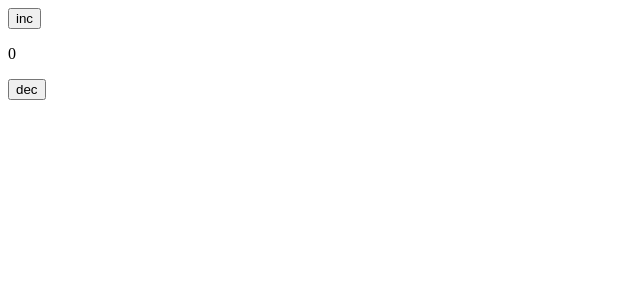
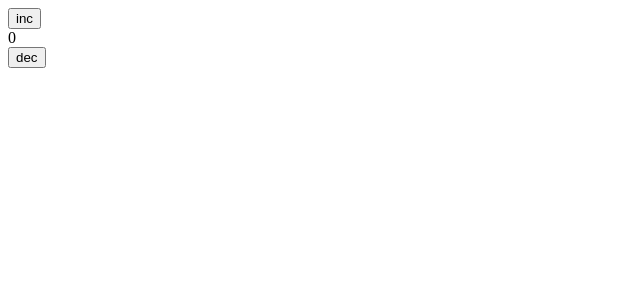
Before and after one commit to htutwaiphyoe/mastering-typescript, a React (Create React App) app in the folder the-complete-guide/react-redux-typescript/: page / in a window 1280 px wide. Shown: the top 300 px of the page, without its empty margins (0-640 px from the left). Built offline with nearby package versions, Linux system fonts and the light colour scheme.

Commit message:
add: react-redux-typescript functional

```diff
--- a/the-complete-guide/react-redux-typescript/src/index.tsx
+++ b/the-complete-guide/react-redux-typescript/src/index.tsx
@@ -1,36 +1,28 @@
-import React from "react";
+import React, { useState } from "react";
 import ReactDOM from "react-dom";
 
 interface IAppProps {
   color?: string;
 }
 
-interface IAppState {
-  counter: number;
-}
-class App extends React.Component<IAppProps, IAppState> {
-  constructor(props: IAppProps) {
-    super(props);
-    this.state = { counter: 0 };
-  }
+const App = (props: IAppProps): JSX.Element => {
+  const [counter, setCounter] = useState<number>(0);
 
-  onIncClick = () => {
-    this.setState({ counter: this.state.counter + 1 });
+  const handleIncrement = () => {
+    setCounter((state) => state + 1);
   };
 
-  onDecClick = () => {
-    this.setState({ counter: this.state.counter - 1 });
+  const handleDecrement = () => {
+    setCounter((state) => state - 1);
   };
 
-  render() {
-    return (
-      <div>
-        <button onClick={this.onIncClick}>inc</button>
-        <p>{this.state.counter}</p>
-        <button onClick={this.onDecClick}>dec</button>
-      </div>
-    );
-  }
-}
+  return (
+    <div>
+      <button onClick={handleIncrement}>inc</button>
+      <div>{counter}</div>
+      <button onClick={handleDecrement}>dec</button>
+    </div>
+  );
+};
 
 ReactDOM.render(<App />, document.getElementById("root"));
```
